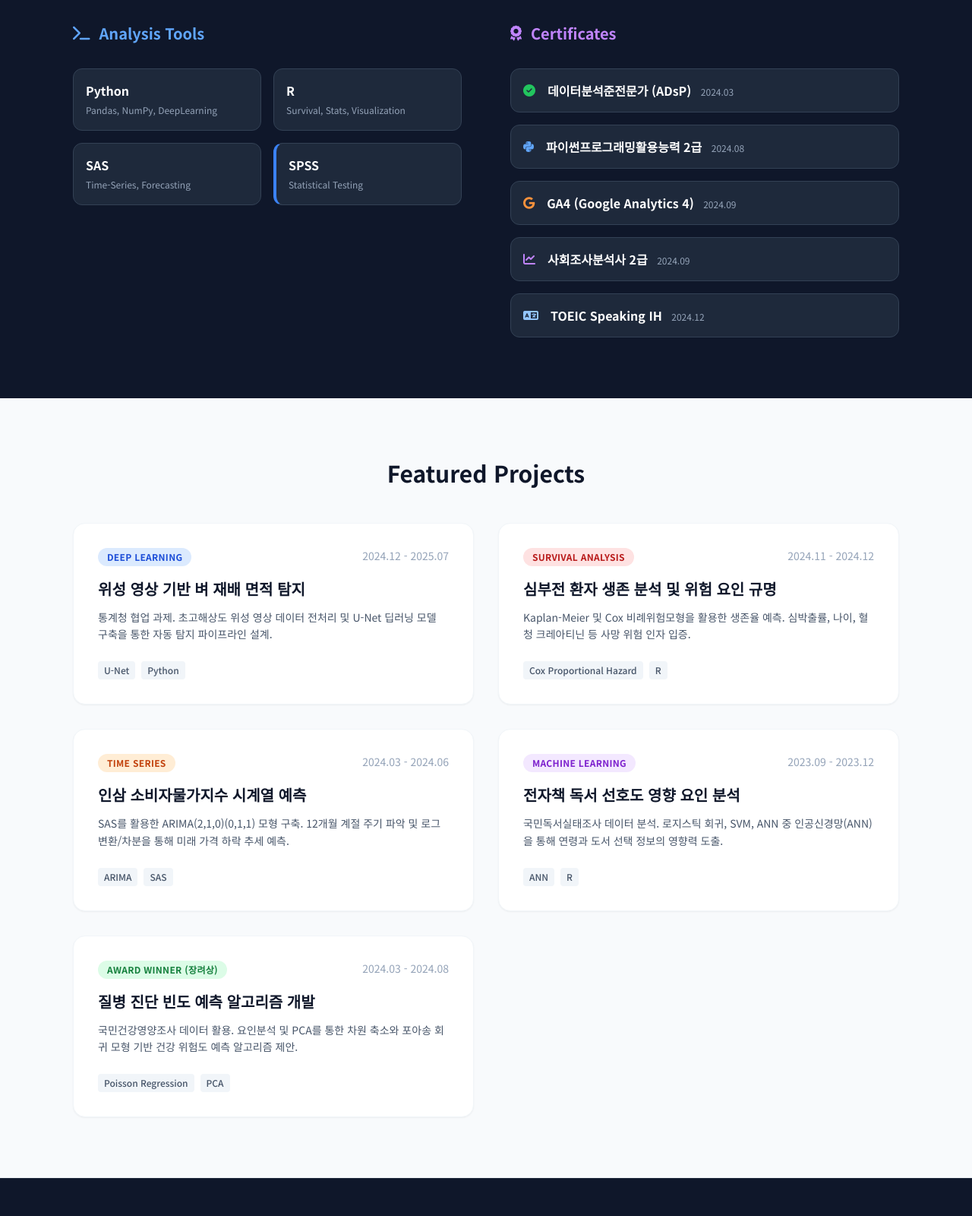
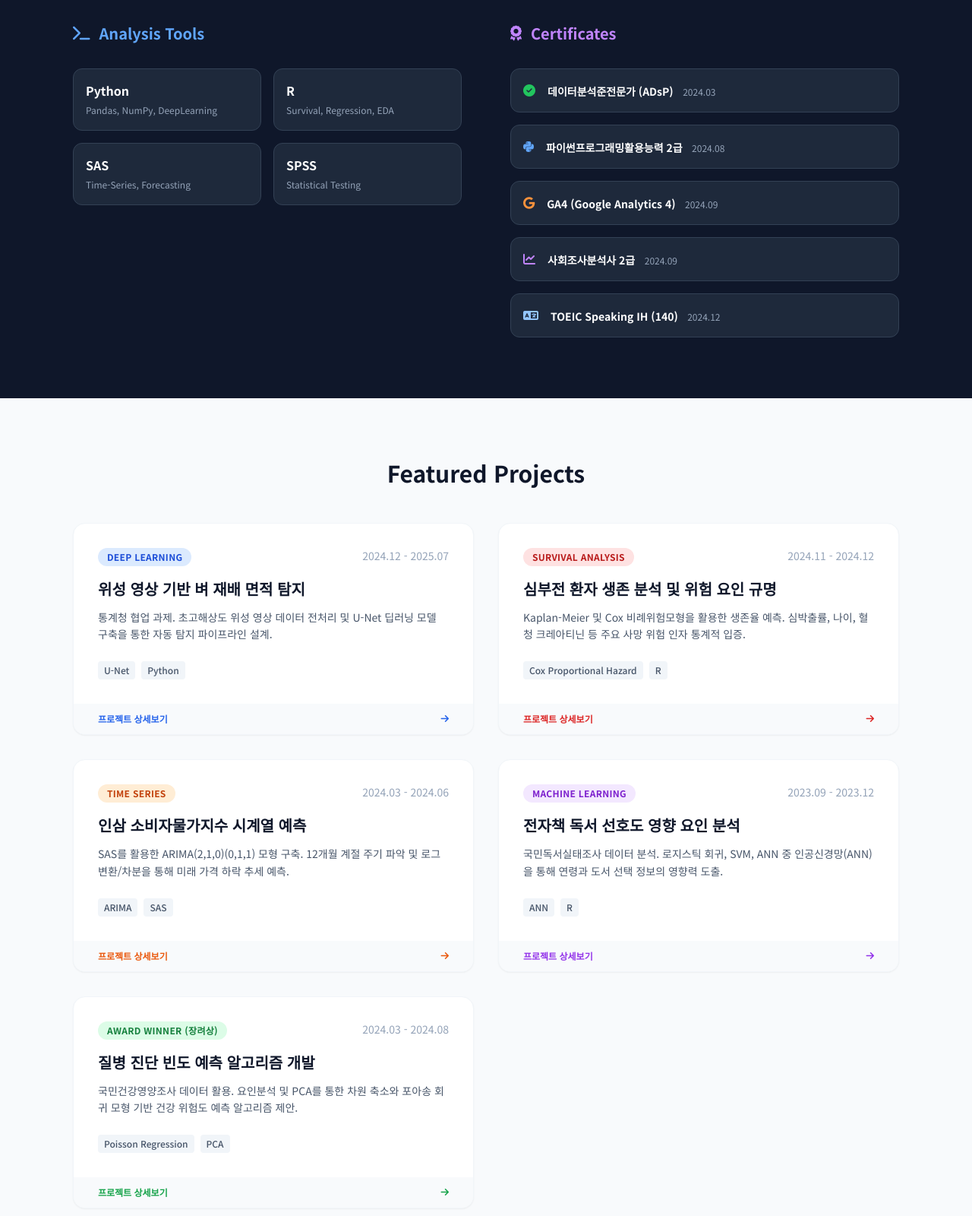
Before and after one commit to ssookk0169/soyeon-kwon.github.io, a plain HTML site: page index.html in a window 1280 px wide. Shown: the part 2040-3640 px from the top of the page at 76% size. Drawn offline with nearby package versions, Linux system fonts and the light colour scheme.

Commit message:
틀 완성

```diff
--- a/index.html
+++ b/index.html
@@ -115,7 +115,7 @@
                     </div>
                 </div>
 
-                <!-- Career/Experience (KDT, NaraSalrim) -->
+                <!-- Career/Experience -->
                 <div class="bg-white p-8 rounded-2xl shadow-sm border border-slate-100">
                     <h3 class="text-xl font-bold text-purple-600 mb-8 flex items-center border-b pb-4">
                         <i class="fas fa-briefcase w-8"></i> Career & Experience
@@ -143,7 +143,7 @@
         </div>
     </section>
 
-    <!-- Detailed Activities Section -->
+    <!-- Major Activities Section -->
     <section id="activities" class="py-20 bg-white">
         <div class="max-w-6xl mx-auto px-4 sm:px-6 lg:px-8">
             <h2 class="text-3xl font-bold text-slate-900 mb-12 text-center">Major Activities</h2>
@@ -152,25 +152,25 @@
                 <div class="p-6 bg-slate-50 rounded-2xl border border-slate-100 hover:bg-white transition-all duration-300 shadow-sm border-l-4 border-l-blue-600">
                     <h4 class="font-bold text-lg text-slate-900 mb-2">하나증권 하나드림 아카데미 2기</h4>
                     <p class="text-xs text-blue-600 font-bold mb-3">2024.03.04 - 2024.07.31</p>
-                    <p class="text-slate-600 text-sm leading-relaxed">기업가치 평가, 재무제표 해석 및 금융 데이터 분석 실무 역량 습득. 팀 프로젝트를 통해 데이터 기반 투자 전략 제안.</p>
+                    <p class="text-slate-600 text-sm leading-relaxed">금융시장 구조 이해 및 다양한 금융상품 분석. 재무제표 해석을 통한 기업가치 평가 실습 및 팀 프로젝트를 통한 데이터 기반 투자 전략 제안.</p>
                 </div>
                 <!-- Duksung Tutoring -->
                 <div class="p-6 bg-slate-50 rounded-2xl border border-slate-100 hover:bg-white transition-all duration-300 shadow-sm border-l-4 border-l-purple-600">
                     <h4 class="font-bold text-lg text-slate-900 mb-2">덕성튜터링 (수리통계학 멘토)</h4>
                     <p class="text-xs text-purple-600 font-bold mb-3">2024.09 - 2024.12</p>
-                    <p class="text-slate-600 text-sm leading-relaxed">전공 필수 '수리통계학'의 수학적 기초 정립을 위한 멘토링 주도. 개념 설명 및 예제 풀이를 통해 멘티 성적 향상 견인.</p>
+                    <p class="text-slate-600 text-sm leading-relaxed">전공 필수 '수리통계학'의 수학적 기초 정립을 위한 멘토링 주도. 개념 설명 및 예제 풀이를 통해 멘티 성적 향상 및 전공 자신감 고취에 기여.</p>
                 </div>
                 <!-- Club ISSUE -->
                 <div class="p-6 bg-slate-50 rounded-2xl border border-slate-100 hover:bg-white transition-all duration-300 shadow-sm border-l-4 border-l-green-600">
                     <h4 class="font-bold text-lg text-slate-900 mb-2">경제 동아리 'ISSUE'</h4>
                     <p class="text-xs text-green-600 font-bold mb-3">2023.09 - 2024.06</p>
-                    <p class="text-slate-600 text-sm leading-relaxed">매주 경제 뉴스 스크랩 및 산업별 기업 분석. 재무 구조 및 시장 점유율 분석을 통한 금융 시장 트렌드 파악.</p>
+                    <p class="text-slate-600 text-sm leading-relaxed">매주 경제 지표 및 뉴스 스크랩 분석 활동. 특정 산업군 내 주요 기업의 재무 구조 및 시장 점유율 분석을 통해 금융 시장 분석의 기초 프레임 확립.</p>
                 </div>
                 <!-- Project Award -->
                 <div class="p-6 bg-slate-50 rounded-2xl border border-slate-100 hover:bg-white transition-all duration-300 shadow-sm border-l-4 border-l-orange-600">
                     <h4 class="font-bold text-lg text-slate-900 mb-2">교내 진로탐색프로젝트 장려상</h4>
                     <p class="text-xs text-orange-600 font-bold mb-3">2024.03 - 2024.08</p>
-                    <p class="text-slate-600 text-sm leading-relaxed">국민건강영양조사 데이터 기반 질병 진단 빈도 예측 모형 제안 및 PCA 분석 수행.</p>
+                    <p class="text-slate-600 text-sm leading-relaxed">국민건강영양조사 데이터 기반 질병 진단 빈도 예측 모형 제안. 요인분석 및 PCA를 통한 다중공선성 해결 및 모형 최적화 수행.</p>
                 </div>
             </div>
         </div>
@@ -182,7 +182,7 @@
             <h2 class="text-3xl font-bold mb-16 text-center">Professional Skills</h2>
 
             <div class="grid grid-cols-1 md:grid-cols-2 gap-16">
-                <!-- Tool Stack -->
+                <!-- Tool Stack (수정됨: SPSS 스타일 통일) -->
                 <div>
                     <h3 class="text-xl font-bold mb-8 flex items-center text-blue-400">
                         <i class="fas fa-terminal mr-3"></i> Analysis Tools
@@ -194,20 +194,20 @@
                         </div>
                         <div class="bg-slate-800 p-4 rounded-xl border border-slate-700">
                             <span class="block font-bold">R</span>
-                            <span class="text-xs text-slate-400">Survival, Stats, Visualization</span>
+                            <span class="text-xs text-slate-400">Survival, Regression, EDA</span>
                         </div>
                         <div class="bg-slate-800 p-4 rounded-xl border border-slate-700">
                             <span class="block font-bold">SAS</span>
                             <span class="text-xs text-slate-400">Time-Series, Forecasting</span>
                         </div>
-                        <div class="bg-slate-800 p-4 rounded-xl border border-slate-700 border-l-4 border-l-blue-500">
+                        <div class="bg-slate-800 p-4 rounded-xl border border-slate-700">
                             <span class="block font-bold">SPSS</span>
                             <span class="text-xs text-slate-400">Statistical Testing</span>
                         </div>
                     </div>
                 </div>
 
-                <!-- Certificates -->
+                <!-- Certificates (수정됨: 파이썬 추가, GA4 풀네임) -->
                 <div>
                     <h3 class="text-xl font-bold mb-8 flex items-center text-purple-400">
                         <i class="fas fa-award mr-3"></i> Certificates
@@ -216,37 +216,35 @@
                         <li class="flex items-center space-x-4 bg-slate-800 p-4 rounded-xl border border-slate-700">
                             <i class="fas fa-check-circle text-green-500"></i>
                             <div>
-                                <span class="font-bold">데이터분석준전문가 (ADsP)</span>
+                                <span class="font-bold text-sm">데이터분석준전문가 (ADsP)</span>
                                 <span class="text-xs text-slate-400 ml-2">2024.03</span>
                             </div>
                         </li>
-                        <!-- Added Python Cert -->
                         <li class="flex items-center space-x-4 bg-slate-800 p-4 rounded-xl border border-slate-700">
                             <i class="fab fa-python text-blue-400"></i>
                             <div>
-                                <span class="font-bold">파이썬프로그래밍활용능력 2급</span>
+                                <span class="font-bold text-sm">파이썬프로그래밍활용능력 2급</span>
                                 <span class="text-xs text-slate-400 ml-2">2024.08</span>
                             </div>
                         </li>
-                        <!-- Full Name GA4 -->
                         <li class="flex items-center space-x-4 bg-slate-800 p-4 rounded-xl border border-slate-700">
                             <i class="fab fa-google text-orange-400"></i>
                             <div>
-                                <span class="font-bold">GA4 (Google Analytics 4)</span>
+                                <span class="font-bold text-sm">GA4 (Google Analytics 4)</span>
                                 <span class="text-xs text-slate-400 ml-2">2024.09</span>
                             </div>
                         </li>
                         <li class="flex items-center space-x-4 bg-slate-800 p-4 rounded-xl border border-slate-700">
                             <i class="fas fa-chart-line text-purple-400"></i>
                             <div>
-                                <span class="font-bold">사회조사분석사 2급</span>
+                                <span class="font-bold text-sm">사회조사분석사 2급</span>
                                 <span class="text-xs text-slate-400 ml-2">2024.09</span>
                             </div>
                         </li>
                         <li class="flex items-center space-x-4 bg-slate-800 p-4 rounded-xl border border-slate-700">
                             <i class="fas fa-language text-blue-300"></i>
                             <div>
-                                <span class="font-bold">TOEIC Speaking IH</span>
+                                <span class="font-bold text-sm">TOEIC Speaking IH (140)</span>
                                 <span class="text-xs text-slate-400 ml-2">2024.12</span>
                             </div>
                         </li>
@@ -256,7 +254,7 @@
         </div>
     </section>
 
-    <!-- Projects Section -->
+    <!-- Projects Section (수정됨: 상세 페이지 링크 연동) -->
     <section id="projects" class="py-20 bg-slate-50">
         <div class="max-w-6xl mx-auto px-4 sm:px-6 lg:px-8">
             <h2 class="text-3xl font-bold text-slate-900 mb-12 text-center">Featured Projects</h2>
@@ -277,6 +275,10 @@
                             <span class="text-xs bg-slate-100 px-2 py-1 rounded text-slate-600 font-medium">Python</span>
                         </div>
                     </div>
+                    <div class="bg-slate-50 px-8 py-3 flex justify-between items-center text-xs font-bold text-blue-600 group-hover:bg-blue-50 transition-colors">
+                        <span>프로젝트 상세보기</span>
+                        <i class="fas fa-arrow-right"></i>
+                    </div>
                 </a>
 
                 <!-- 2. 심부전 생존 분석 -->
@@ -287,15 +289,19 @@
                             <span class="text-slate-400 text-sm">2024.11 - 2024.12</span>
                         </div>
                         <h3 class="text-xl font-bold text-slate-900 mb-3 group-hover:text-blue-600 transition-colors">심부전 환자 생존 분석 및 위험 요인 규명</h3>
-                        <p class="text-slate-600 text-sm mb-6 leading-relaxed">Kaplan-Meier 및 Cox 비례위험모형을 활용한 생존율 예측. 심박출률, 나이, 혈청 크레아티닌 등 사망 위험 인자 입증.</p>
+                        <p class="text-slate-600 text-sm mb-6 leading-relaxed">Kaplan-Meier 및 Cox 비례위험모형을 활용한 생존율 예측. 심박출률, 나이, 혈청 크레아티닌 등 주요 사망 위험 인자 통계적 입증.</p>
                         <div class="flex flex-wrap gap-2 mt-auto">
                             <span class="text-xs bg-slate-100 px-2 py-1 rounded text-slate-600 font-medium">Cox Proportional Hazard</span>
                             <span class="text-xs bg-slate-100 px-2 py-1 rounded text-slate-600 font-medium">R</span>
                         </div>
                     </div>
+                    <div class="bg-slate-50 px-8 py-3 flex justify-between items-center text-xs font-bold text-red-600 group-hover:bg-red-50 transition-colors">
+                        <span>프로젝트 상세보기</span>
+                        <i class="fas fa-arrow-right"></i>
+                    </div>
                 </a>
 
-                <!-- 3. 인삼 시계열 분석 (SAS Only) -->
+                <!-- 3. 인삼 시계열 분석 -->
                 <a href="project_cpi.html" class="group block bg-white rounded-2xl overflow-hidden shadow-sm border border-slate-100 hover:shadow-xl hover:-translate-y-1 transition-all duration-300 flex flex-col h-full">
                     <div class="p-8 flex-grow">
                         <div class="flex justify-between items-start mb-4">
@@ -308,6 +314,10 @@
                             <span class="text-xs bg-slate-100 px-2 py-1 rounded text-slate-600 font-medium">ARIMA</span>
                             <span class="text-xs bg-slate-100 px-2 py-1 rounded text-slate-600 font-medium">SAS</span>
                         </div>
+                    </div>
+                    <div class="bg-slate-50 px-8 py-3 flex justify-between items-center text-xs font-bold text-orange-600 group-hover:bg-orange-50 transition-colors">
+                        <span>프로젝트 상세보기</span>
+                        <i class="fas fa-arrow-right"></i>
                     </div>
                 </a>
 
@@ -325,6 +335,10 @@
                             <span class="text-xs bg-slate-100 px-2 py-1 rounded text-slate-600 font-medium">R</span>
                         </div>
                     </div>
+                    <div class="bg-slate-50 px-8 py-3 flex justify-between items-center text-xs font-bold text-purple-600 group-hover:bg-purple-50 transition-colors">
+                        <span>프로젝트 상세보기</span>
+                        <i class="fas fa-arrow-right"></i>
+                    </div>
                 </a>
 
                 <!-- 5. 질병 예측 -->
@@ -340,6 +354,10 @@
                             <span class="text-xs bg-slate-100 px-2 py-1 rounded text-slate-600 font-medium">Poisson Regression</span>
                             <span class="text-xs bg-slate-100 px-2 py-1 rounded text-slate-600 font-medium">PCA</span>
                         </div>
+                    </div>
+                    <div class="bg-slate-50 px-8 py-3 flex justify-between items-center text-xs font-bold text-green-600 group-hover:bg-green-50 transition-colors">
+                        <span>프로젝트 상세보기</span>
+                        <i class="fas fa-arrow-right"></i>
                     </div>
                 </a>
 
```
